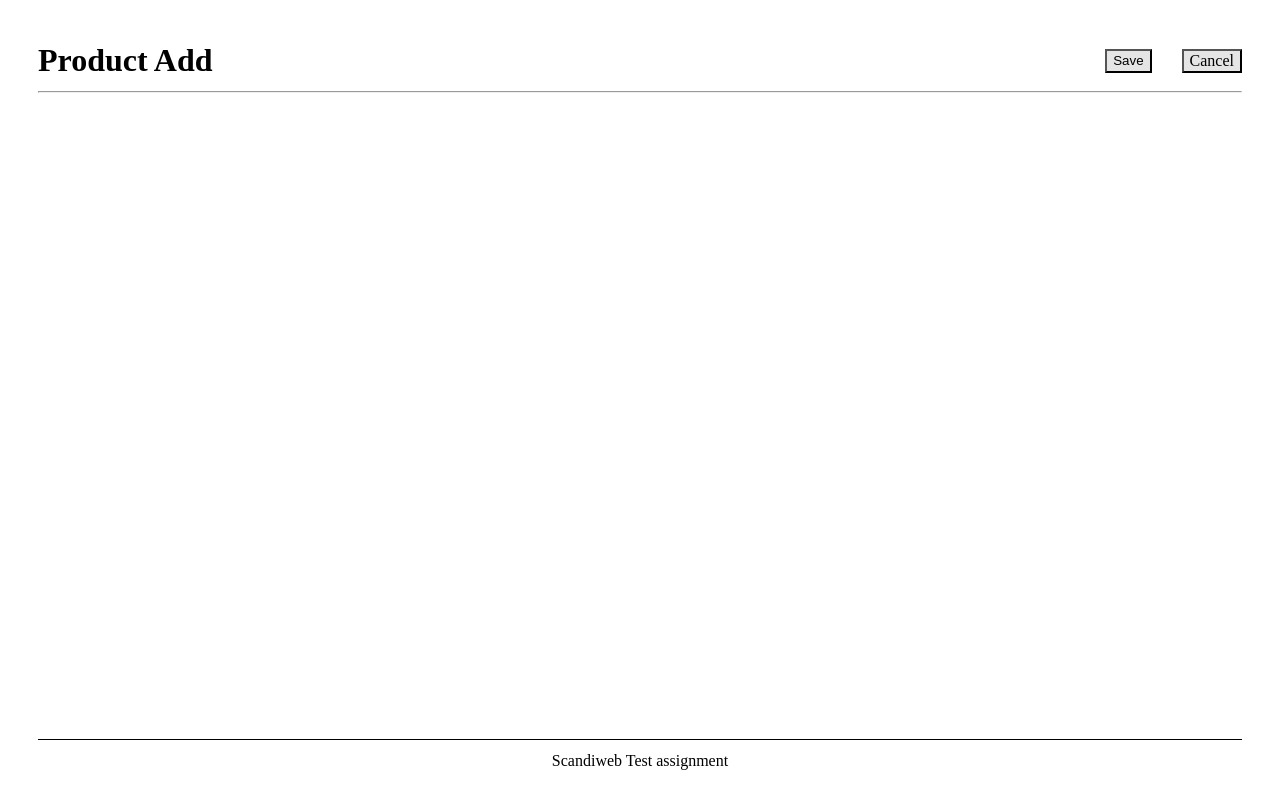
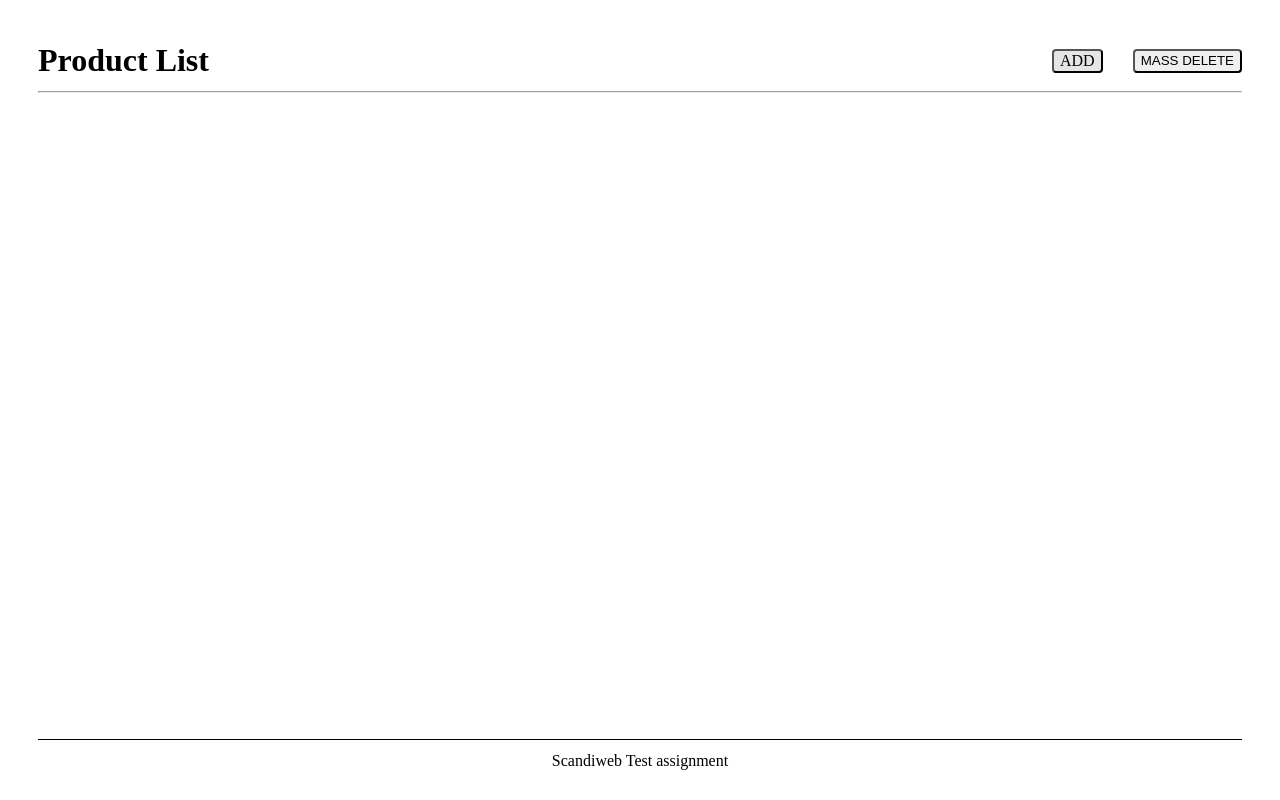
Before and after one commit to AyoubM490/fe_react_scandi, a React (Create React App) app: page / in a window 1280 px wide. Built offline with nearby package versions, Linux system fonts and the light colour scheme; no server answers.

Commit message:
fix bug of using one nav

```diff
--- a/src/components/AddProduct/add-product.component.js
+++ b/src/components/AddProduct/add-product.component.js
@@ -1,12 +1,7 @@
 import React, { useState } from 'react';
 import PropTypes from 'prop-types';
-import { Link } from 'react-router-dom';
-import axios from 'axios';
-import DVDForm from '../Forms/DVDForm.component';
-import BookForm from '../Forms/BookForm.component';
-import FurnitureForm from '../Forms/FurnitureForm.component';
 import './add-product.component.scss';
-import ProductListNav from '../Navs/ProductListNav.component';
+import ProductAddNav from '../Navs/ProductAddNav.component';
 import AddProductForm from '../Forms/AddProductForm.component';
 
 function AddProduct(props) {
@@ -32,7 +27,7 @@ function AddProduct(props) {
   } = props;
   return (
     <div>
-      <ProductListNav
+      <ProductAddNav
         sku={sku}
         setSku={setSku}
         name={name}
--- /dev/null
+++ b/src/components/Navs/ProductAddNav.component.js
@@ -0,0 +1,85 @@
+import React from 'react';
+import PropTypes from 'prop-types';
+import axios from 'axios';
+import { Link } from 'react-router-dom';
+
+const ProductAddNav = (props) => {
+  const {
+    sku, name, price, type, size, weight, height, width, length,
+  } = props;
+  const dvdData = {
+    sku,
+    name,
+    price,
+    size,
+  };
+
+  const bookData = {
+    sku,
+    name,
+    price,
+    weight,
+  };
+
+  const furnitureData = {
+    sku,
+    name,
+    price,
+    height,
+    width,
+    length,
+  };
+  const onSubmit = (e) => {
+    e.preventDefault();
+    switch (type) {
+      case 'DVD':
+        axios.post(
+          'https://ayoub-chahir-scandi-api.herokuapp.com/api/dvd/create.php',
+          dvdData,
+        );
+        break;
+      case 'Book':
+        axios.post(
+          'https://ayoub-chahir-scandi-api.herokuapp.com/api/book/create.php',
+          bookData,
+        );
+        break;
+      case 'Furniture':
+        axios.post(
+          'https://ayoub-chahir-scandi-api.herokuapp.com/api/furniture/create.php',
+          furnitureData,
+        );
+        break;
+      default:
+        break;
+    }
+  };
+
+  return (
+    <div className="pl-nav">
+      <h1>Product Add</h1>
+      <form className="ml-auto" onSubmit={onSubmit}>
+        <button type="submit" className="save-product-btn">
+          Save
+        </button>
+      </form>
+      <Link to="/" className="cancel-product-btn">
+        Cancel
+      </Link>
+    </div>
+  );
+};
+
+ProductAddNav.propTypes = {
+  sku: PropTypes.string.isRequired,
+  name: PropTypes.string.isRequired,
+  price: PropTypes.string.isRequired,
+  type: PropTypes.string.isRequired,
+  size: PropTypes.string.isRequired,
+  weight: PropTypes.string.isRequired,
+  height: PropTypes.string.isRequired,
+  width: PropTypes.string.isRequired,
+  length: PropTypes.string.isRequired,
+};
+
+export default ProductAddNav;
--- a/src/components/Navs/ProductListNav.component.js
+++ b/src/components/Navs/ProductListNav.component.js
@@ -1,85 +1,19 @@
 import React from 'react';
 import PropTypes from 'prop-types';
-import axios from 'axios';
 import { Link } from 'react-router-dom';
 
-const ProductListNav = (props) => {
-  const {
-    sku, name, price, type, size, weight, height, width, length,
-  } = props;
-  const dvdData = {
-    sku,
-    name,
-    price,
-    size,
-  };
-
-  const bookData = {
-    sku,
-    name,
-    price,
-    weight,
-  };
-
-  const furnitureData = {
-    sku,
-    name,
-    price,
-    height,
-    width,
-    length,
-  };
-  const onSubmit = (e) => {
-    e.preventDefault();
-    switch (type) {
-      case 'DVD':
-        axios.post(
-          'https://ayoub-chahir-scandi-api.herokuapp.com/api/dvd/create.php',
-          dvdData,
-        );
-        break;
-      case 'Book':
-        axios.post(
-          'https://ayoub-chahir-scandi-api.herokuapp.com/api/book/create.php',
-          bookData,
-        );
-        break;
-      case 'Furniture':
-        axios.post(
-          'https://ayoub-chahir-scandi-api.herokuapp.com/api/furniture/create.php',
-          furnitureData,
-        );
-        break;
-      default:
-        break;
-    }
-  };
-
-  return (
-    <div className="pl-nav">
-      <h1>Product Add</h1>
-      <form className="ml-auto" onSubmit={onSubmit}>
-        <button type="submit" className="save-product-btn">
-          Save
-        </button>
-      </form>
-      <Link to="/" className="cancel-product-btn">
-        Cancel
-      </Link>
-    </div>
-  );
-};
-
-ProductListNav.propTypes = {
-  sku: PropTypes.string.isRequired,
-  name: PropTypes.string.isRequired,
-  price: PropTypes.string.isRequired,
-  type: PropTypes.string.isRequired,
-  size: PropTypes.string.isRequired,
-  weight: PropTypes.string.isRequired,
-  height: PropTypes.string.isRequired,
-  width: PropTypes.string.isRequired,
-  length: PropTypes.string.isRequired,
-};
+const ProductListNav = () => (
+  <div className="pl-nav">
+    <h1>Product List</h1>
+    <Link to="/addproduct" className="add">
+      ADD
+    </Link>
+    <form>
+      <button type="submit" className="delete-product-btn">
+        MASS DELETE
+      </button>
+    </form>
+  </div>
+);
 
 export default ProductListNav;
--- a/src/components/ProductList/product-list.component.js
+++ b/src/components/ProductList/product-list.component.js
@@ -1,10 +1,7 @@
 import React, { useEffect } from 'react';
-import PropTypes from 'prop-types';
-import axios from 'axios';
-import { Link } from 'react-router-dom';
 import './product-list.component.scss';
+import Products from './Products.component';
 import ProductListNav from '../Navs/ProductListNav.component';
-import Products from './Products.component';
 
 function ProductList() {
   return (
```
